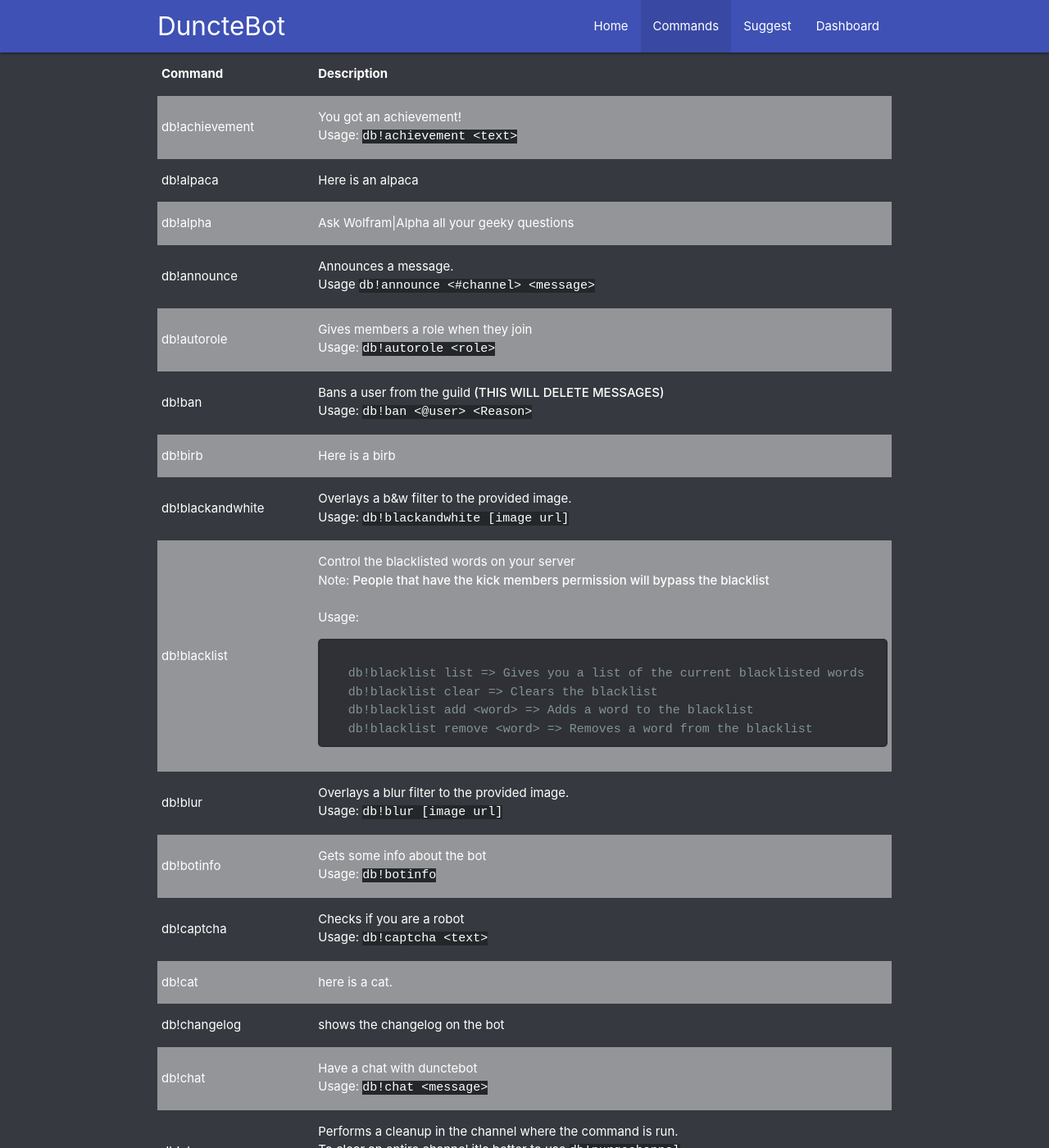
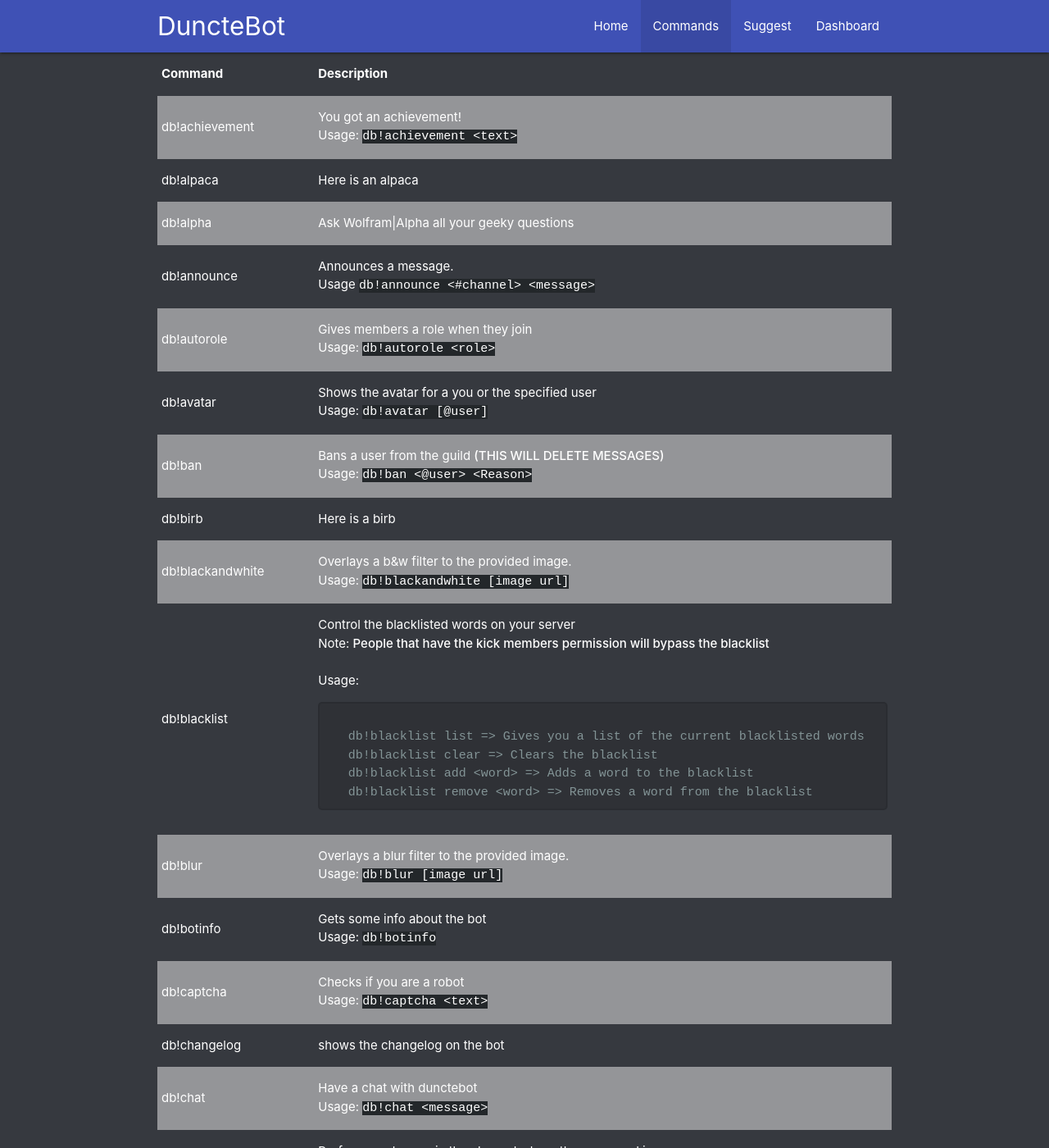
Before and after one commit to DuncteBot/dunctebot.github.io, a Jekyll site: the page built from commands.html, in a window 1280 px wide and 1400 px high. Shown: the whole window at 82% size. Built offline with Jekyll 4.4.1, drawn with Linux system fonts in a browser that asks for light colours; comment, search, counter and statistics services are not loaded.

Commit message:
Update command list

```diff
--- a/_layouts/command_storage.html
+++ b/_layouts/command_storage.html
@@ -11,6 +11,8 @@
     description: "Announces a message.<br />Usage <code>db!announce &lt;#channel&gt; &lt;message&gt;</code>"
   - name: autorole
     description: "Gives members a role when they join<br />Usage: <code>db!autorole &lt;role&gt;</code>"
+  - name: avatar
+    description: "Shows the avatar for a you or the specified user<br />Usage: <code>db!avatar [@user]</code>"
   - name: ban
     description: "Bans a user from the guild <strong>(THIS WILL DELETE MESSAGES)</strong><br />Usage: <code>db!ban &lt;@user&gt; &lt;Reason&gt;</code>"
   - name: birb
@@ -25,8 +27,6 @@
     description: "Gets some info about the bot<br />Usage: <code>db!botinfo</code>"
   - name: captcha
     description: "Checks if you are a robot<br />Usage: <code>db!captcha &lt;text&gt;</code>"
-  - name: cat
-    description: "here is a cat."
   - name: changelog
     description: "shows the changelog on the bot"
   - name: chat
```
